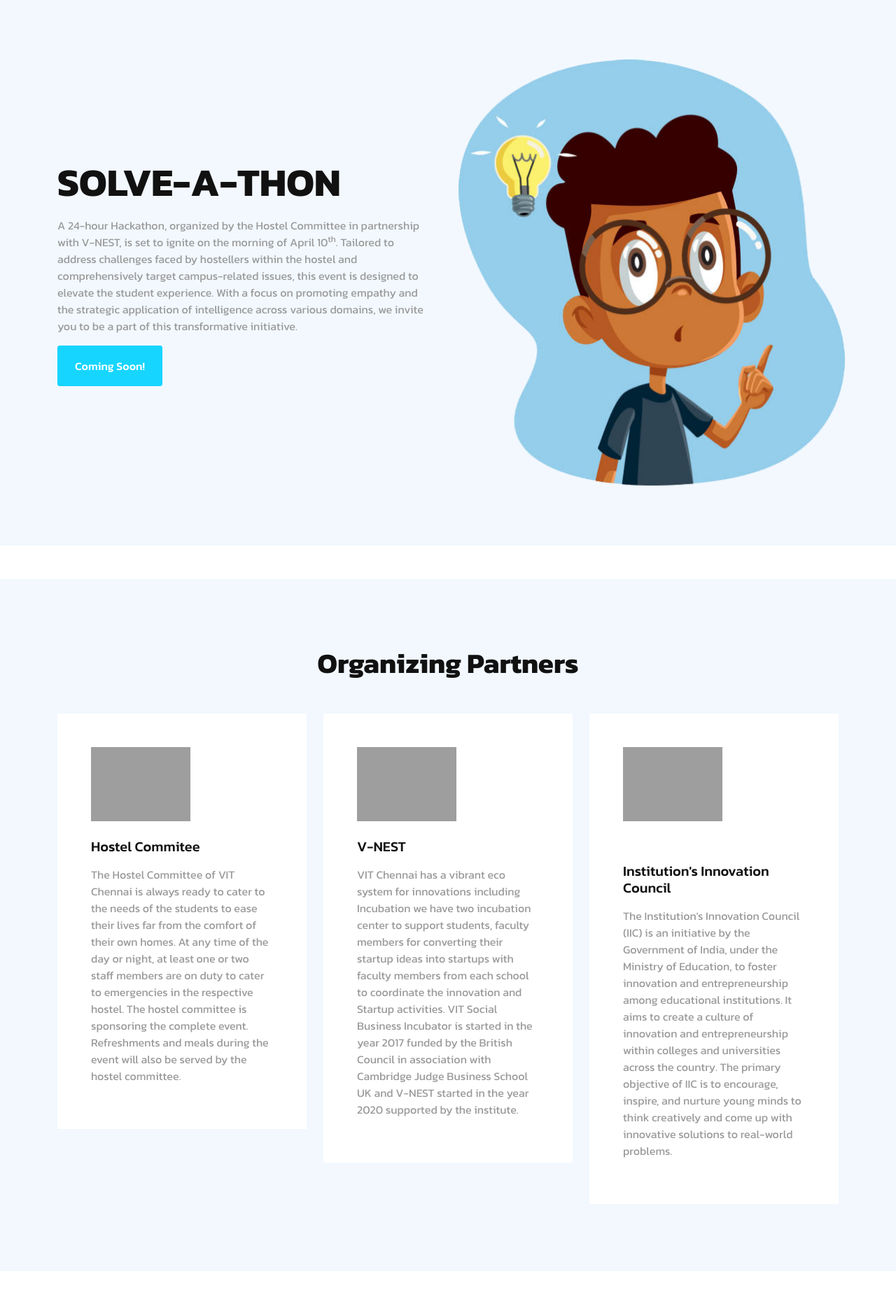
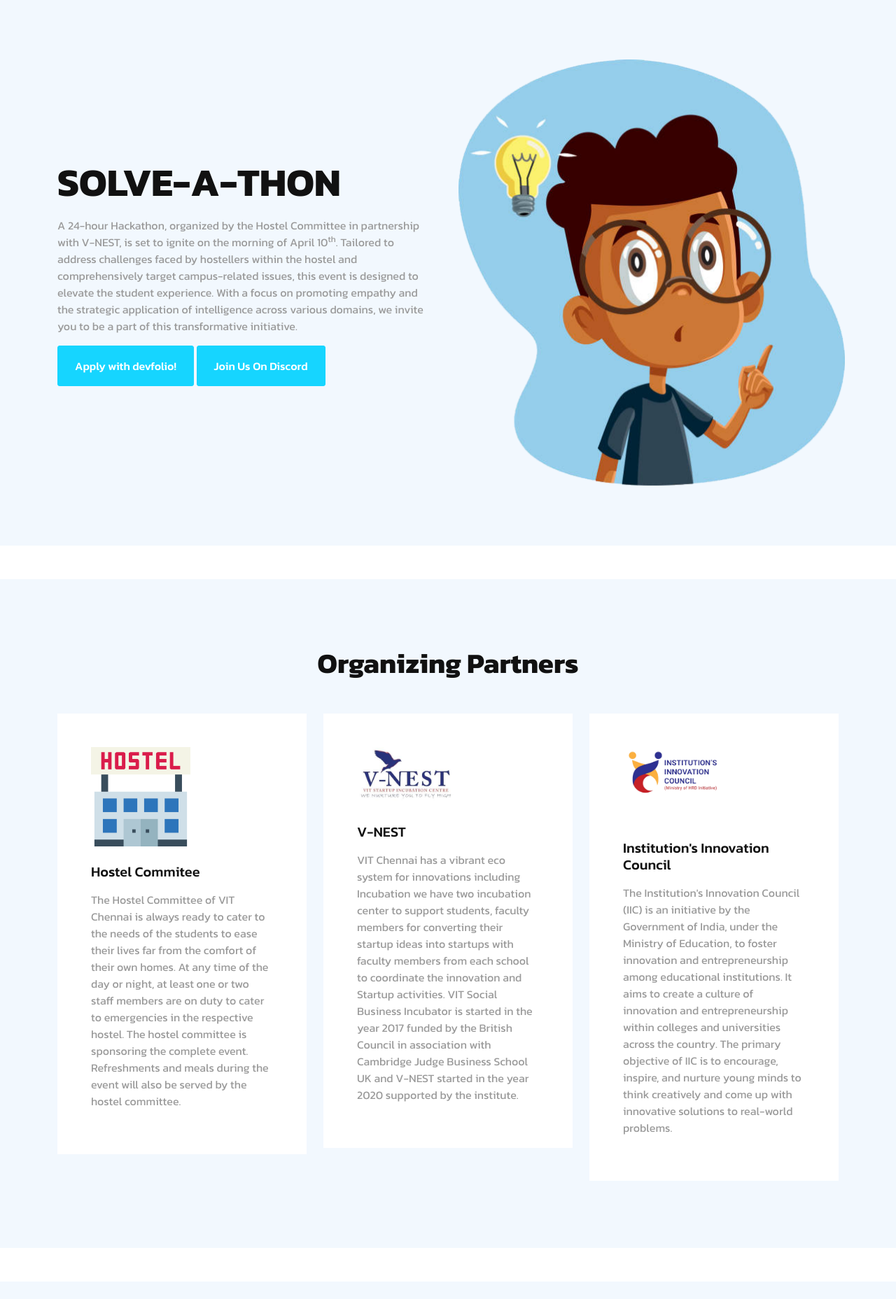
Before and after one commit to namantolasaria13/solveathon, a Flask app: page / in a window 1280 px wide. Shown: the part 76-1933 px from the top of the page at 70% size. Run offline with Flask 3, Linux system fonts and the light colour scheme; some libraries are stand-ins or nearby versions; grey boxes are pictures that could not be loaded.

Commit message:
logo updated

```diff
--- a/templates/index.html
+++ b/templates/index.html
@@ -130,8 +130,11 @@
               strategic application of intelligence across various domains, we
               invite you to be a part of this transformative initiative.
             </p>
-            <a href="" class="btn btn-primary py-3 px-4 animated slideInDown"
-              >Coming Soon!</a
+            <a href="https://solveathon.devfolio.co/" class="btn btn-primary py-3 px-4 animated slideInDown" target="_blank"
+              >Apply with devfolio!</a
+            >
+            <a href="https://discord.gg/EUETWQdq" class="btn btn-primary py-3 px-4 animated slideInDown" target="_blank"
+              >Join Us On Discord</a
             >
           </div>
           <div class="col-lg-6 animated fadeIn">
@@ -238,7 +241,7 @@
               <div class="service-item bg-white p-5">
                 <img
                   class="img-fluid mb-4"
-                  src="../static/img/organizers/hostel.png"
+                  src="../static/img/hostel.png"
                   alt=""
                   height="142px"
                   width="142px"
@@ -259,7 +262,7 @@
               <div class="service-item bg-white p-5">
                 <img
                   class="img-fluid mb-4"
-                  src="../static/img/organizers/1679679342144-removebg-preview (1).png"
+                  src="../static/img/v-nest.jpg"
                   alt=""
                   height="142px"
                   width="142px"
@@ -282,7 +285,7 @@
               <div class="service-item bg-white p-5">
                 <img
                   class="img-fluid mb-4"
-                  src="../static/img/organizers/EE0vCMfVAAA_Lxj.png"
+                  src="../static/img/iic.png"
                   alt=""
                   height="142px"
                   width="142px"
@@ -547,7 +550,7 @@
               <div class="ps-4">
                 <img
                   class="img-fluid flex-shrink-0"
-                  src="../static/img/replit.jpg"
+                  src="../static/img/ethindia 1.png"
                   alt=""
                 />
               </div>
```
Also changed, not shown: static/img/ethindia 1.png (added), static/img/iic.png (added), static/img/replit121.jpg (deleted).
